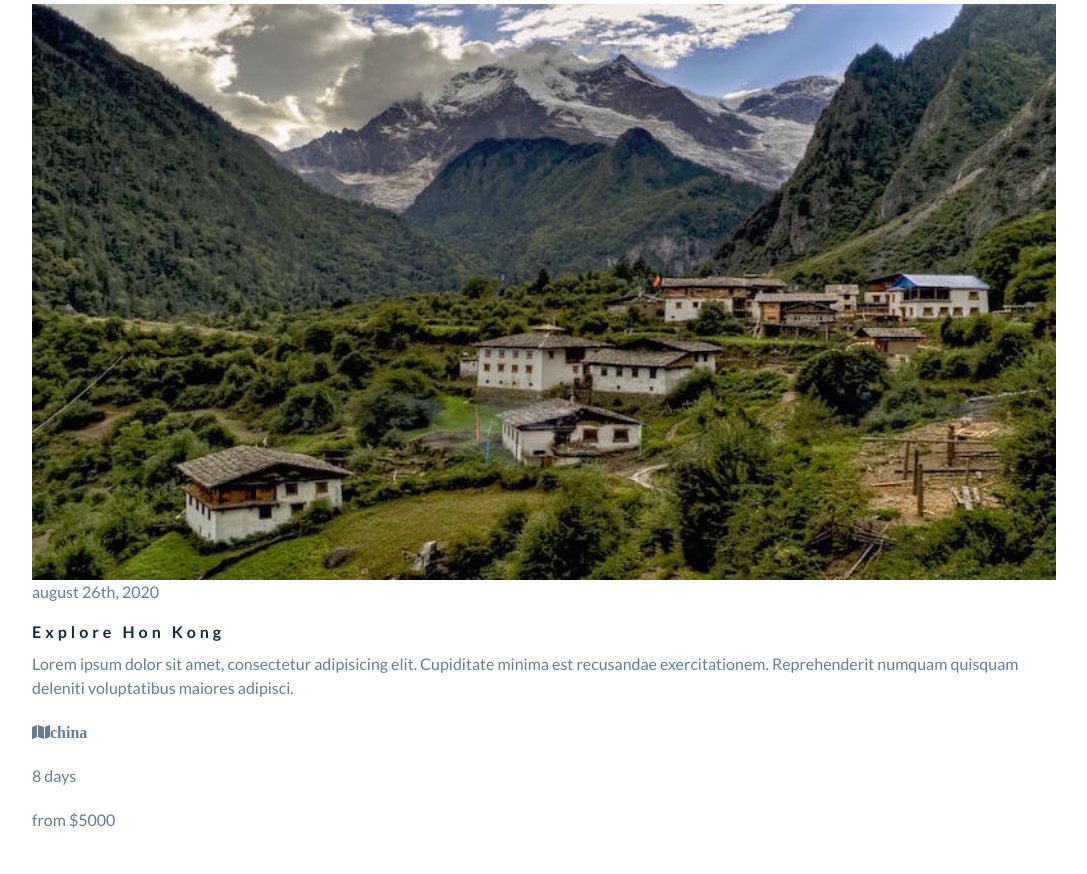
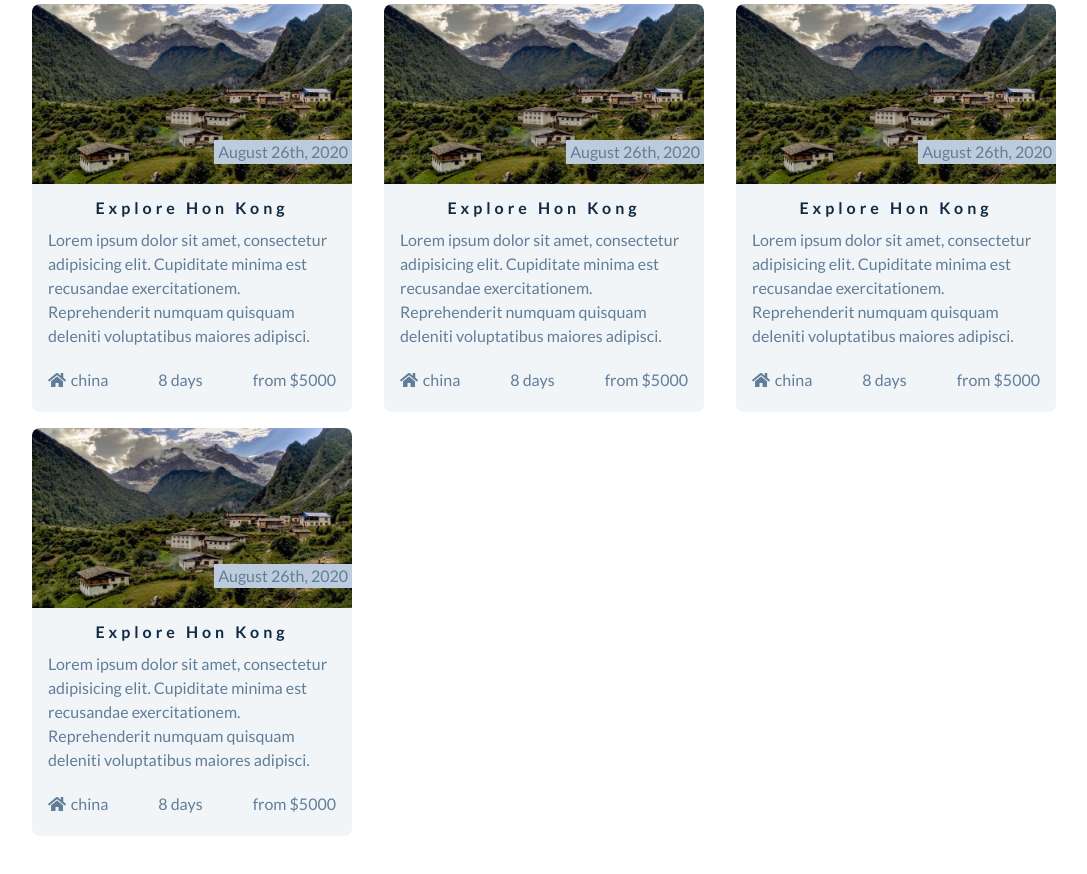
Before and after one commit to acasanova009/WorldCitiesTours, a plain HTML site: page index.html in a window 1280 px wide. Shown: the part 2048-2922 px from the top of the page, without its empty margins (96-1183 px from the left). Drawn offline with Linux system fonts and the light colour scheme.

Commit message:
section featured done by myself

```diff
--- a/css/styles.css
+++ b/css/styles.css
@@ -353,13 +353,91 @@ Featured Tours
 ===============
 */
 .featured-center {
+  /* background-color: blue; */
   display: flex;
+  align-content: center;
+  justify-content: space-around;
+
   flex-wrap: wrap;
+  gap: 1rem;
+}
+@media screen and (min-width: 1200px) {
+  .featured-center {
+    justify-content: space-between;
+  }
 }
 .tour-card {
+  /* background-color: red; */
   /* min-width: 20rem; */
+  max-width: 20rem;
+  /* text-align: center; */
+  background: var(--clr-grey-10);
+  /* box-shadow: 10px 10px 20px rgba(0, 0, 0, 0.2); */
+  transition: var(--transition);
+  border-radius: var(--radius);
 }
 
+.tour-card:hover {
+  box-shadow: 10px 10px 10px rgba(0, 0, 0, 0.2);
+  cursor: pointer;
+}
+
+.tour-img-container {
+  position: relative;
+  /* background-color: red; */
+  /* min-height: 15rem; */
+  display: block;
+}
+.tour-img-container img {
+  border-top-left-radius: var(--radius);
+  border-top-right-radius: var(--radius);
+  /* box-sizing: border-box; */
+}
+.tour-date {
+  text-transform: capitalize;
+  position: absolute;
+  /* display: inline; */
+  /* translate: (-100%, -100%); */
+  bottom: 0;
+  /* left: 0; */
+  /* top: 0; */
+  right: 0;
+  /* position:; */
+  /* top: 0; */
+  /* z-index: 2; */
+  background: var(--clr-grey-8);
+  padding: 0 0.25rem;
+}
+.tour-info {
+  padding: 0rem 1rem;
+  padding-top: 1rem;
+  /* background-color: orange; */
+}
+.tour-info h4 {
+  text-align: center;
+  text-transform: capitalize;
+}
+.tour-footer p span i {
+  /* margin: 10rem; */
+  /* padding: 0 0.25rem; */
+  padding-right: 0.3rem;
+
+  /* background-color: red; */
+}
+.tour-footer {
+  /* background-color: green; */
+  display: flex;
+  /* padding: 0rem 0.25rem; */
+  /* when wrap is selected */
+  /* ALONG PRIMARY AXIS */
+  justify-content: space-between;
+  /* cross axis.*/
+  align-content: flex-start;
+
+  /* when nowrap */
+  /* ALONG SECONDARY AXIS */
+  /* align-items: flex-start; */
+}
 /*
 ===============
 Contact
--- a/index.html
+++ b/index.html
@@ -118,6 +118,7 @@
             <img src="./images/tour-1.jpeg" alt="ok" class="tour-img" />
             <p class="tour-date">august 26th, 2020</p>
           </div>
+
           <div class="tour-info">
             <h4>explore hon kong</h4>
             <p>
@@ -127,7 +128,82 @@
             </p>
             <div class="tour-footer">
               <p>
-                <span><i class="fas fa-map">china</i></span>
+                <span><i class="fas fa-home"></i>china</span>
+              </p>
+              <p>8 days</p>
+              <p>from $5000</p>
+            </div>
+          </div>
+        </article>
+        <!-- end of tour-card -->
+        <!-- tour-card -->
+
+        <article class="tour-card">
+          <div class="tour-img-container">
+            <img src="./images/tour-1.jpeg" alt="ok" class="tour-img" />
+            <p class="tour-date">august 26th, 2020</p>
+          </div>
+
+          <div class="tour-info">
+            <h4>explore hon kong</h4>
+            <p>
+              Lorem ipsum dolor sit amet, consectetur adipisicing elit.
+              Cupiditate minima est recusandae exercitationem. Reprehenderit
+              numquam quisquam deleniti voluptatibus maiores adipisci.
+            </p>
+            <div class="tour-footer">
+              <p>
+                <span><i class="fas fa-home"></i>china</span>
+              </p>
+              <p>8 days</p>
+              <p>from $5000</p>
+            </div>
+          </div>
+        </article>
+        <!-- end of tour-card -->
+        <!-- tour-card -->
+
+        <article class="tour-card">
+          <div class="tour-img-container">
+            <img src="./images/tour-1.jpeg" alt="ok" class="tour-img" />
+            <p class="tour-date">august 26th, 2020</p>
+          </div>
+
+          <div class="tour-info">
+            <h4>explore hon kong</h4>
+            <p>
+              Lorem ipsum dolor sit amet, consectetur adipisicing elit.
+              Cupiditate minima est recusandae exercitationem. Reprehenderit
+              numquam quisquam deleniti voluptatibus maiores adipisci.
+            </p>
+            <div class="tour-footer">
+              <p>
+                <span><i class="fas fa-home"></i>china</span>
+              </p>
+              <p>8 days</p>
+              <p>from $5000</p>
+            </div>
+          </div>
+        </article>
+        <!-- end of tour-card -->
+        <!-- tour-card -->
+
+        <article class="tour-card">
+          <div class="tour-img-container">
+            <img src="./images/tour-1.jpeg" alt="ok" class="tour-img" />
+            <p class="tour-date">august 26th, 2020</p>
+          </div>
+
+          <div class="tour-info">
+            <h4>explore hon kong</h4>
+            <p>
+              Lorem ipsum dolor sit amet, consectetur adipisicing elit.
+              Cupiditate minima est recusandae exercitationem. Reprehenderit
+              numquam quisquam deleniti voluptatibus maiores adipisci.
+            </p>
+            <div class="tour-footer">
+              <p>
+                <span><i class="fas fa-home"></i>china</span>
               </p>
               <p>8 days</p>
               <p>from $5000</p>
```
